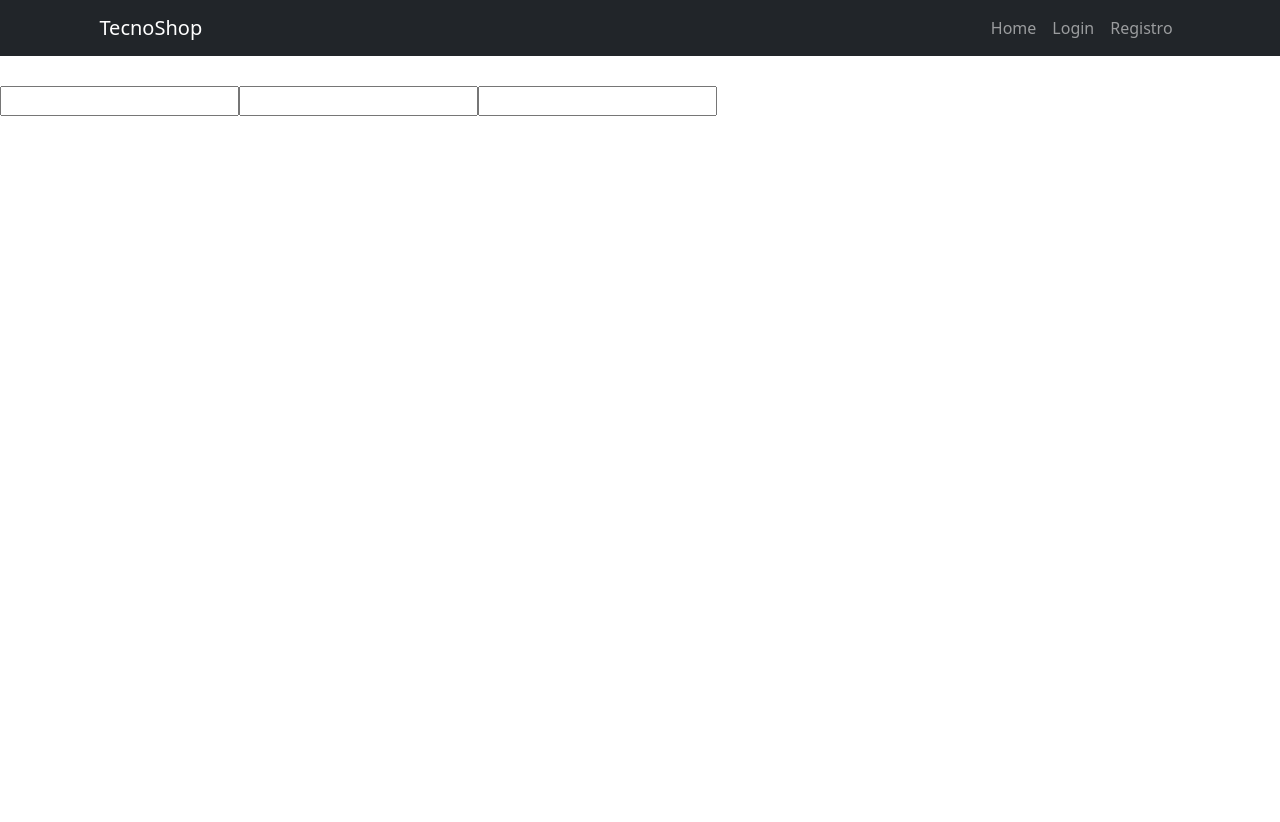
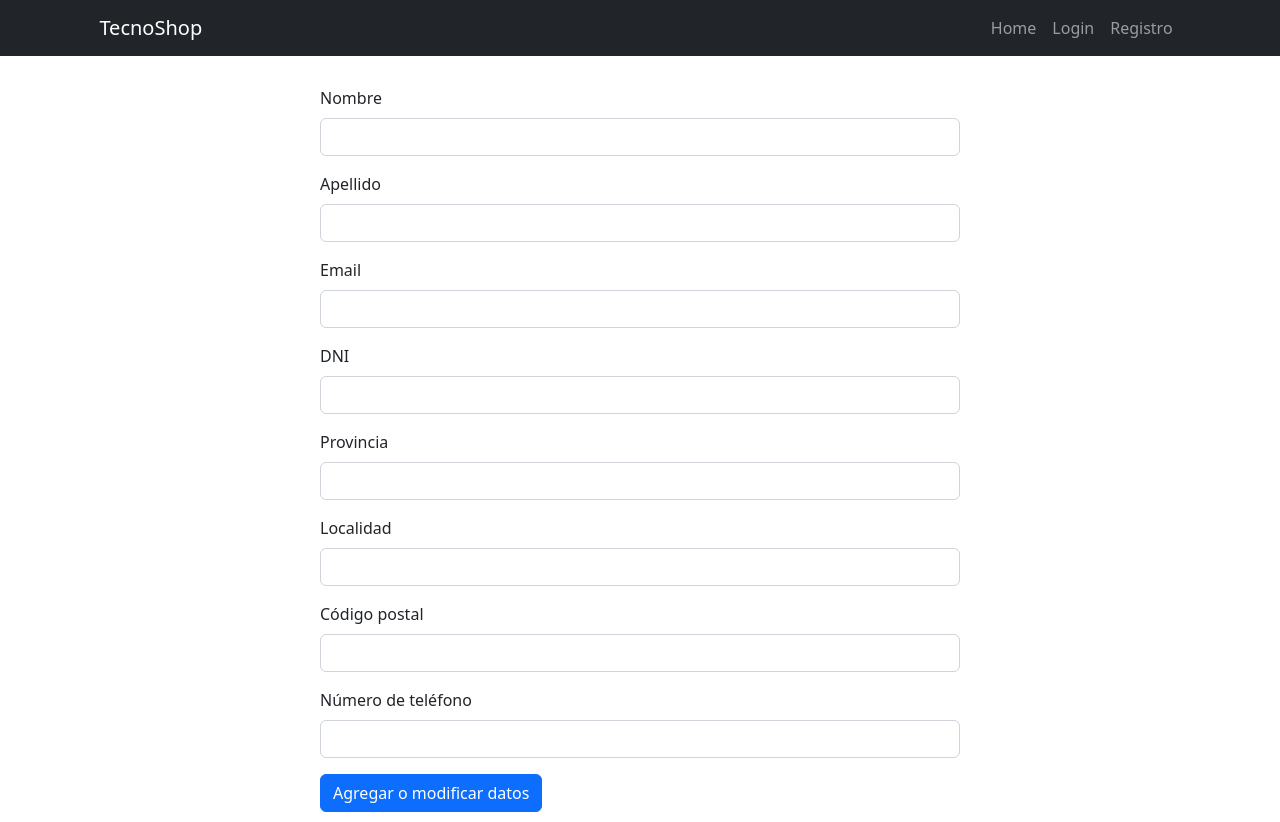
Before and after one commit to Eric9516/Tecno-Shop, a React (Create React App) app: page /perfil in a window 1280 px wide. Before the commit the page ends 800 px from the top, so only its background shows below. Built offline with nearby package versions, Linux system fonts and the light colour scheme.

Commit message:
agregue modal para carga de datos personales

```diff
--- /dev/null
+++ b/src/Components/ModalData.jsx
@@ -0,0 +1,60 @@
+import React from "react";
+import Button from "react-bootstrap/Button";
+import Form from "react-bootstrap/Form";
+import Modal from "react-bootstrap/Modal";
+
+const estilos = {
+    boton: {
+        marginBottom: "10px",
+    },
+};
+
+const ModalData = ({ show, handleClose, handleShow }) => {
+    return (
+        <>
+            <Button variant="primary" onClick={handleShow} style={estilos.boton}>
+                Agregar o modificar datos
+            </Button>
+
+            <Modal show={show} onHide={handleClose}>
+                <Modal.Header closeButton>
+                    <Modal.Title>Datos personales</Modal.Title>
+                </Modal.Header>
+                <Modal.Body>
+                    <Form>
+                        <Form.Group className="mb-3" controlId="exampleForm.ControlInput1">
+                            <Form.Label>DNI</Form.Label>
+                            <Form.Control type="email" autoFocus />
+                        </Form.Group>
+                        <Form.Group className="mb-3" controlId="exampleForm.ControlInput1">
+                            <Form.Label>Provincia</Form.Label>
+                            <Form.Control type="email" autoFocus />
+                        </Form.Group>
+                        <Form.Group className="mb-3" controlId="exampleForm.ControlInput1">
+                            <Form.Label>Localidad</Form.Label>
+                            <Form.Control type="email" autoFocus />
+                        </Form.Group>
+                        <Form.Group className="mb-3" controlId="exampleForm.ControlInput1">
+                            <Form.Label>Código postal</Form.Label>
+                            <Form.Control type="email" autoFocus />
+                        </Form.Group>
+                        <Form.Group className="mb-3" controlId="exampleForm.ControlInput1">
+                            <Form.Label>Número de teléfono</Form.Label>
+                            <Form.Control type="email" autoFocus />
+                        </Form.Group>
+                    </Form>
+                </Modal.Body>
+                <Modal.Footer>
+                    <Button variant="secondary" onClick={handleClose}>
+                        Cerrar
+                    </Button>
+                    <Button variant="primary" onClick={handleClose}>
+                        Guardar
+                    </Button>
+                </Modal.Footer>
+            </Modal>
+        </>
+    );
+};
+
+export default ModalData;
--- a/src/Pages/Login.jsx
+++ b/src/Pages/Login.jsx
@@ -1,6 +1,6 @@
-import { React, useEffect, useState } from "react";
+import { React, useState } from "react";
 import { useContext } from "react";
-import { Button, Form } from "react-bootstrap";
+import { Form } from "react-bootstrap";
 import { useForm } from "react-hook-form";
 import { useNavigate } from "react-router-dom";
 import firebase from "../Config/firebase";
@@ -24,11 +24,11 @@ const Login = () => {
                 console.log(userDocument);
             }
         } catch (error) {
-            if (error.code == "auth/wrong-password") setPassError("Contraseña incorrecta");
+            if (error.code === "auth/wrong-password") setPassError("Contraseña incorrecta");
             if (error.code !== "auth/wrong-password") setPassError("");
-            if (error.code == "auth/user-not-found") setEmailError("Email incorrecto");
+            if (error.code === "auth/user-not-found") setEmailError("Email incorrecto");
             if (error.code !== "auth/user-not-found") setEmailError("");
-            if (error.code == "auth/too-many-requests")
+            if (error.code === "auth/too-many-requests")
                 setPassError("Su cuenta ha sido temporalmente suspendida debido al ingreso erroneo de sus datos de inicio de sisión de forma repetida, intente nuevamente en 30 minutos");
         }
     };
--- a/src/Pages/Perfil.jsx
+++ b/src/Pages/Perfil.jsx
@@ -1,19 +1,67 @@
-import { useContext, useEffect } from "react";
+import React, { useState } from "react";
+import { Form } from "react-bootstrap";
+import { useContext } from "react";
 import { AuthContext } from "../Context/AuthContext";
-import firebase from "../Config/firebase";
+import ModalData from "../Components/ModalData";
 
-import React from "react";
+const estilos = {
+    form: {
+        width: "50%",
+        marginLeft: "auto",
+        marginRight: "auto",
+    },
+    boton: {
+        marginBottom: "10px",
+    },
+};
 
 const Perfil = () => {
     const context = useContext(AuthContext);
+    const [show, setShow] = useState(false);
+    const handleClose = () => setShow(false);
+    const handleShow = () => setShow(true);
 
     return (
         <>
-            <form action="">
-                <input type="text" value={context.user.name} id="" readOnly />
-                <input type="text" value={context.user.lastname} id="" readOnly />
-                <input type="text" value={context.user.email} id="" readOnly />
-            </form>
+            {<div></div> /*foto de perfil */}
+            <Form style={estilos.form}>
+                <Form.Group className="mb-3" controlId="formBasicEmail">
+                    <Form.Label>Nombre</Form.Label>
+                    <Form.Control type="text" value={context.user.name} readOnly />
+                </Form.Group>{" "}
+                <Form.Group className="mb-3" controlId="formBasicEmail">
+                    <Form.Label>Apellido</Form.Label>
+                    <Form.Control type="text" value={context.user.lastname} readOnly />
+                </Form.Group>{" "}
+                <Form.Group className="mb-3" controlId="formBasicEmail">
+                    <Form.Control type="text" value={context.user.userId} readOnly hidden />
+                </Form.Group>{" "}
+                <Form.Group className="mb-3" controlId="formBasicEmail">
+                    <Form.Label>Email</Form.Label>
+                    <Form.Control type="text" value={context.user.email} readOnly />
+                </Form.Group>{" "}
+                <Form.Group className="mb-3" controlId="formBasicEmail">
+                    <Form.Label>DNI</Form.Label>
+                    <Form.Control type="text" readOnly />
+                </Form.Group>{" "}
+                <Form.Group className="mb-3" controlId="formBasicEmail">
+                    <Form.Label>Provincia</Form.Label>
+                    <Form.Control type="text" readOnly />
+                </Form.Group>{" "}
+                <Form.Group className="mb-3" controlId="formBasicEmail">
+                    <Form.Label>Localidad</Form.Label>
+                    <Form.Control type="text" readOnly />
+                </Form.Group>{" "}
+                <Form.Group className="mb-3" controlId="formBasicEmail">
+                    <Form.Label>Código postal</Form.Label>
+                    <Form.Control type="text" readOnly />
+                </Form.Group>{" "}
+                <Form.Group className="mb-3" controlId="formBasicEmail">
+                    <Form.Label>Número de teléfono</Form.Label>
+                    <Form.Control type="text" readOnly />
+                </Form.Group>{" "}
+                <ModalData show={show} handleClose={handleClose} handleShow={handleShow} />
+            </Form>
         </>
     );
 };
```
